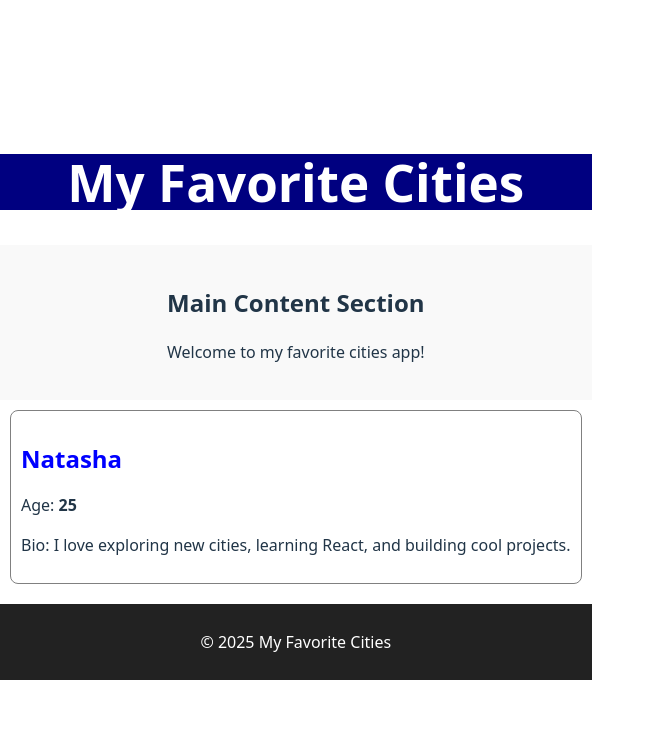
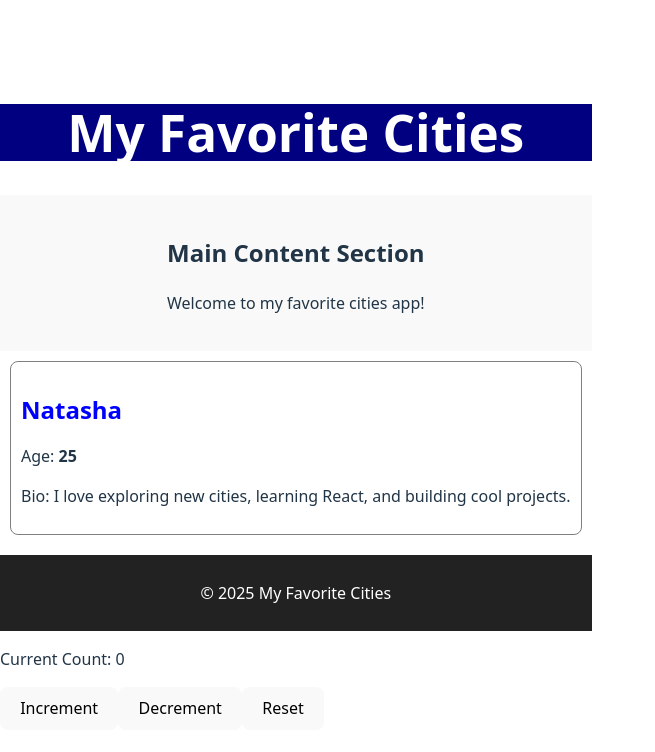
Before and after one commit to NatashaNinaSibanda/alx-fe-reactjs, a React (Vite) app in the folder alx-react-app-new/: page / in a window 1280 px wide. Shown: the top 752 px of the page, without its empty margins (0-655 px from the left). Built offline with nearby package versions, Linux system fonts and the light colour scheme.

Commit message:
Add Counter component with increment, decrement, and reset functionality

```diff
--- a/alx-react-app-new/src/App.jsx
+++ b/alx-react-app-new/src/App.jsx
@@ -2,6 +2,7 @@
 import UserProfile from "./components/UserProfile";
 import MainContent from "./components/MainContent";
 import Footer from "./components/Footer";
+import Counter from "./components/Counter";
 
 function App() {
   return (
@@ -14,6 +15,7 @@
         bio="I love exploring new cities, learning React, and building cool projects."
       />
       <Footer />
+      <Counter />
     </div>
   );
 }
--- /dev/null
+++ b/alx-react-app-new/src/Components/Counter.jsx
@@ -0,0 +1,17 @@
+import { useState } from "react";
+
+function Counter() {
+  // State to hold the count value
+  const [count, setCount] = useState(0);
+
+  return (
+    <div>
+      <p>Current Count: {count}</p>
+      <button onClick={() => setCount(count + 1)}>Increment</button>
+      <button onClick={() => setCount(count - 1)}>Decrement</button>
+      <button onClick={() => setCount(0)}>Reset</button>
+    </div>
+  );
+}
+
+export default Counter;
```
